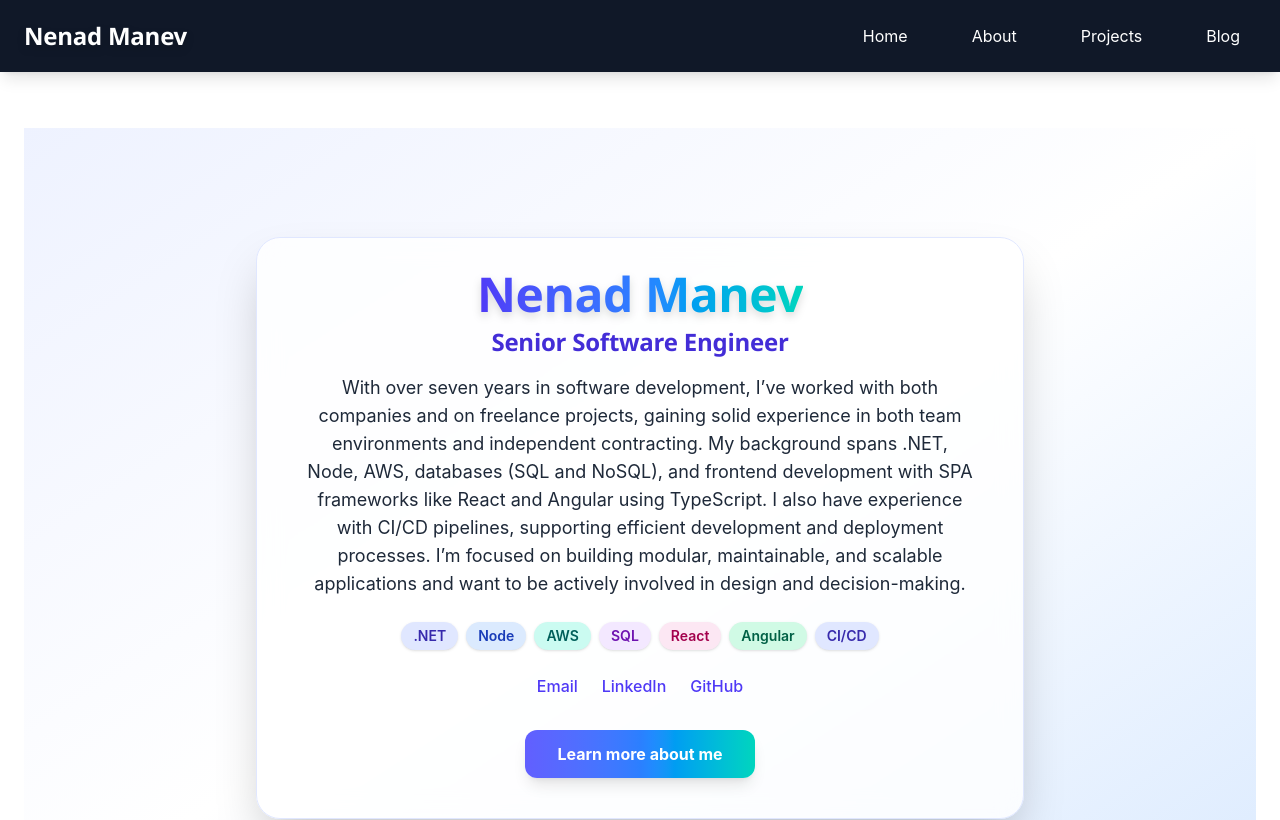
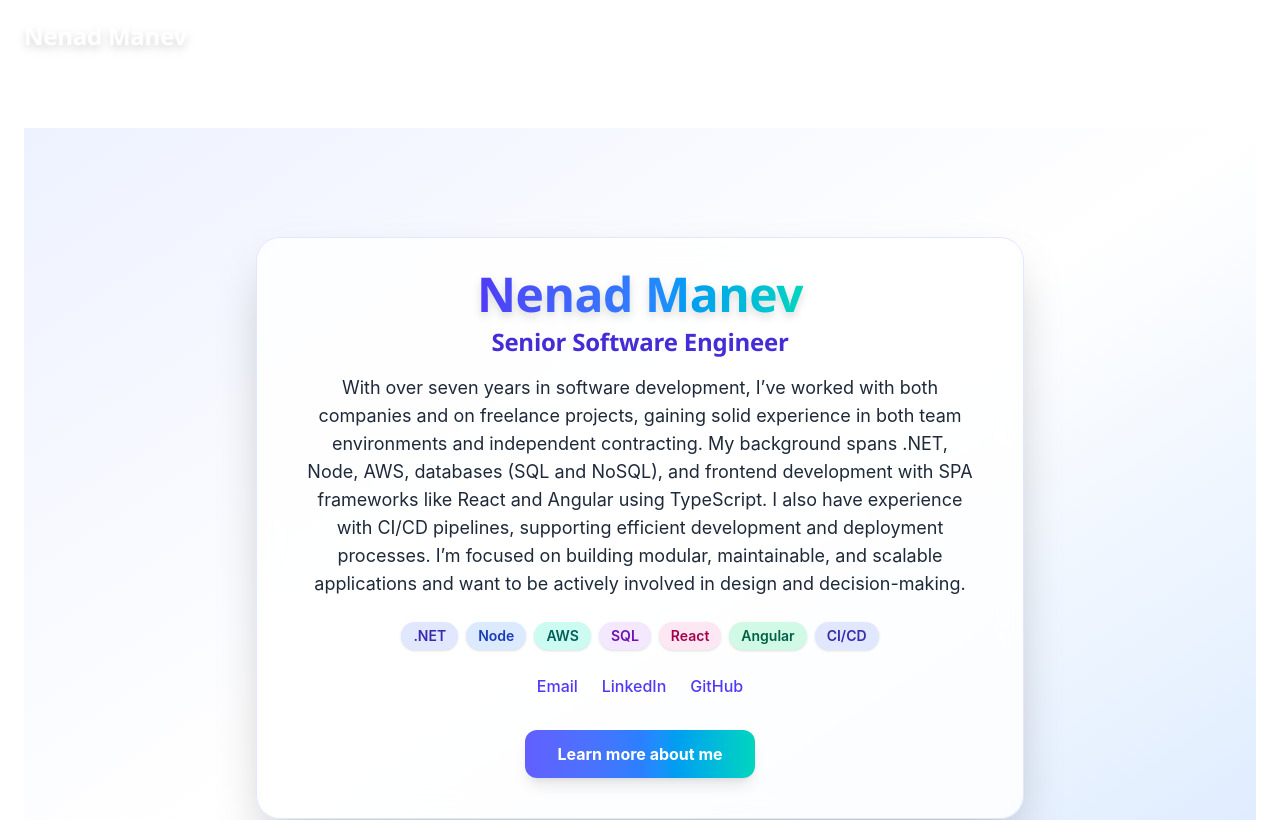
Before and after one commit to ManevN/portfolio-website, a Next.js app in the folder my-portfolio/: page / in a window 1280 px wide. Shown: the top 820 px of the page. Built offline with nearby package versions, Linux system fonts and the light colour scheme.

Commit message:
make navigation menu blended

```diff
--- a/my-portfolio/src/components/Layout.tsx
+++ b/my-portfolio/src/components/Layout.tsx
@@ -9,7 +9,7 @@ export default function Layout({ children }: { children: React.ReactNode }) {
 
   return (
     <>
-      <header className="bg-gray-900 text-white px-6 py-4 flex justify-between items-center shadow-lg sticky top-0 z-50">
+      <header className="bg-transparent backdrop-blur-none text-white px-6 py-4 flex justify-between items-center sticky top-0 z-50 transition-all shadow-none border-none">
         <div className="flex items-center gap-4">
           <Link href="/">
             <h1 className="text-2xl font-extrabold tracking-tight cursor-pointer drop-shadow-lg">Nenad Manev</h1>
```
